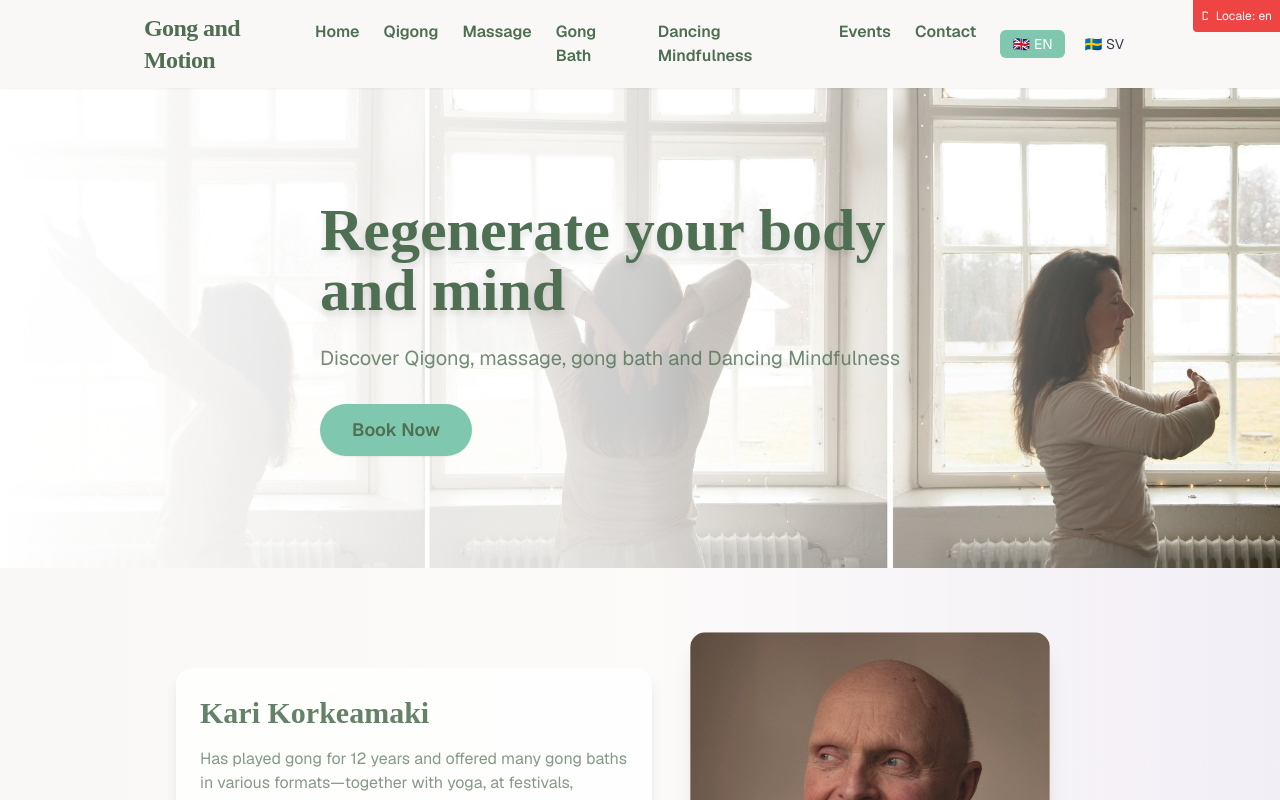
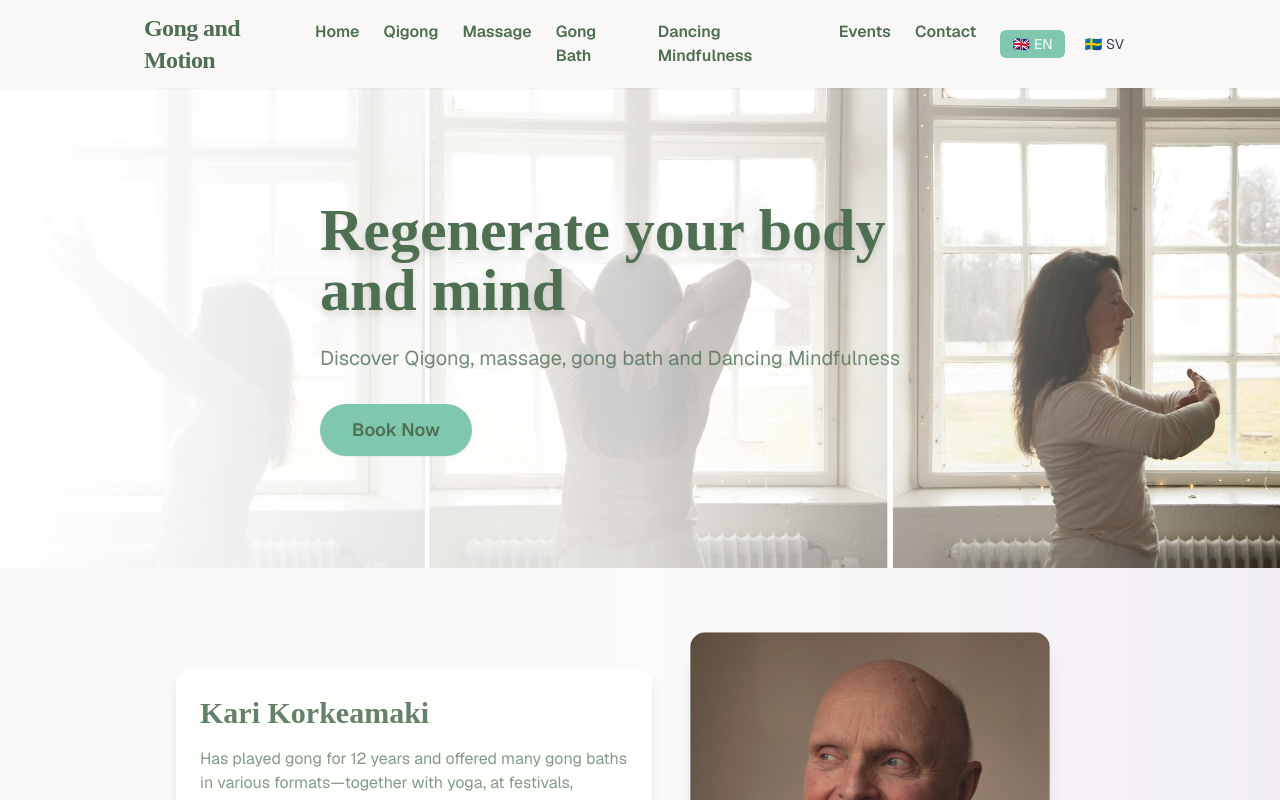
Before and after one commit to andreakorkeamaki/GongAndMotion, a Next.js app: page /en in a window 1280 px wide. Shown: the top 800 px of the page. Built offline with nearby package versions, Linux system fonts and the light colour scheme.

Commit message:
cleanup: remove debug indicators and console logs
- Removed red debug boxes from homepage showing detected locale
- Cleaned up middleware console logging for production
- Removed console.log statements from client-side language detection
- Site now runs cleanly without debug output

```diff
--- a/src/app/[locale]/page.tsx
+++ b/src/app/[locale]/page.tsx
@@ -100,10 +100,6 @@ export default function HomePage({
 
   return (
     <>
-      {/* Debug Info - Shows detected locale */}
-      <div className="fixed top-0 right-0 bg-red-500 text-white p-2 text-xs z-50 rounded-bl">
-        Detected: {resolvedParams.locale}
-      </div>
       <section className="relative py-20 px-4 flex flex-col items-center justify-center text-center min-h-[60vh]">
         {/* Background image */}
         <div className="absolute inset-0 -z-10">
@@ -126,10 +122,6 @@ export default function HomePage({
       <PersonSlider />
       <div className="w-full flex justify-center">
         <div className="h-1 w-24 rounded-full bg-accent-purple/60 mb-12"></div>
-      </div>
-      {/* Debug Info */}
-      <div className="fixed top-0 right-0 bg-red-500 text-white p-2 text-xs z-50">
-        Locale: {resolvedParams.locale}
       </div>
       {/* Hero Section */}
       <section className="relative min-h-screen flex items-center justify-center text-center px-4 overflow-hidden">
--- a/src/app/page.tsx
+++ b/src/app/page.tsx
@@ -10,15 +10,12 @@ export default function RootRedirect() {
     // Client-side language detection as fallback
     const detectLanguage = () => {
       const browserLang = navigator.language || navigator.languages?.[0] || 'en';
-      console.log('Browser language detected:', browserLang);
 
       // Check if Swedish
       if (browserLang.toLowerCase().includes('sv') ||
           browserLang.toLowerCase().startsWith('sv-')) {
-        console.log('Redirecting to Swedish');
         router.replace('/sv');
       } else {
-        console.log('Redirecting to English');
         router.replace('/en');
       }
     };
```
Also changed, not shown: middleware.ts (+1 -37 lines).
